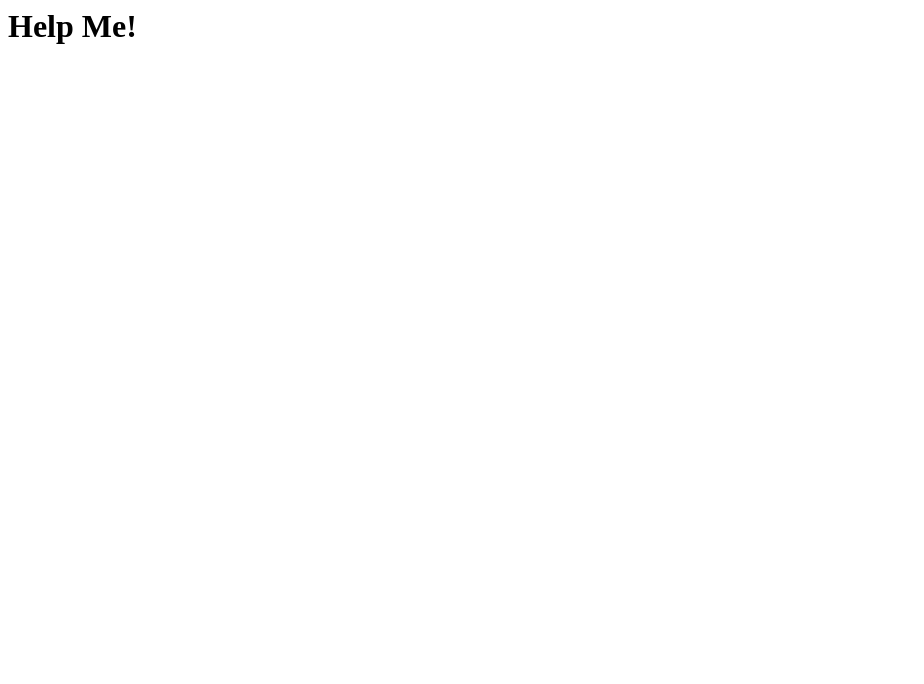
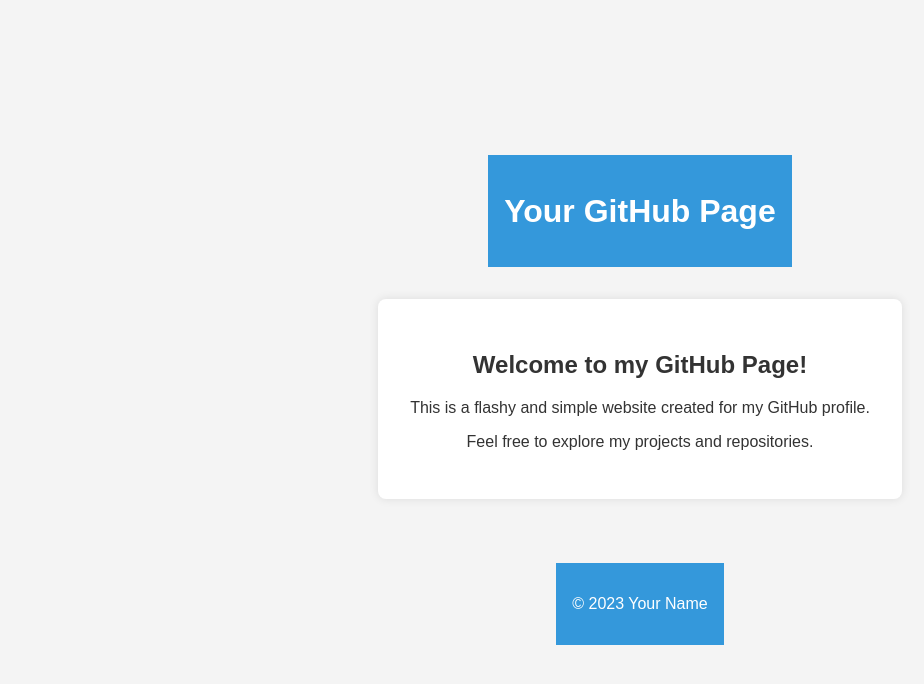
Before and after one commit to Jude2Tuff/index.html, a plain HTML site: page index.html in a window 1280 px wide. Shown: the whole page, without its empty margins (0-924 px from the left). Drawn offline with Linux system fonts and the light colour scheme.

Commit message:
Update index.html
Hopefully this works out

```diff
--- a/index.html
+++ b/index.html
@@ -1 +1,62 @@
-<h1>Help Me!</h1>
+<!DOCTYPE html>
+<html lang="en">
+<head>
+    <meta charset="UTF-8">
+    <meta name="viewport" content="width=device-width, initial-scale=1.0">
+    <title>Your GitHub Page</title>
+    <style>
+        body {
+            font-family: 'Arial', sans-serif;
+            background-color: #f4f4f4;
+            margin: 0;
+            padding: 0;
+            display: flex;
+            flex-direction: column;
+            align-items: center;
+            justify-content: center;
+            height: 100vh;
+            color: #333;
+        }
+
+        header {
+            background-color: #3498db;
+            color: white;
+            padding: 1em;
+            text-align: center;
+        }
+
+        section {
+            max-width: 600px;
+            margin: 2em;
+            padding: 2em;
+            background-color: white;
+            border-radius: 8px;
+            box-shadow: 0 0 10px rgba(0, 0, 0, 0.1);
+            text-align: center;
+        }
+
+        footer {
+            margin-top: 2em;
+            padding: 1em;
+            background-color: #3498db;
+            color: white;
+            text-align: center;
+        }
+    </style>
+</head>
+<body>
+    <header>
+        <h1>Your GitHub Page</h1>
+    </header>
+
+    <section>
+        <h2>Welcome to my GitHub Page!</h2>
+        <p>This is a flashy and simple website created for my GitHub profile.</p>
+        <p>Feel free to explore my projects and repositories.</p>
+    </section>
+
+    <footer>
+        <p>&copy; 2023 Your Name</p>
+    </footer>
+</body>
+</html>
```
